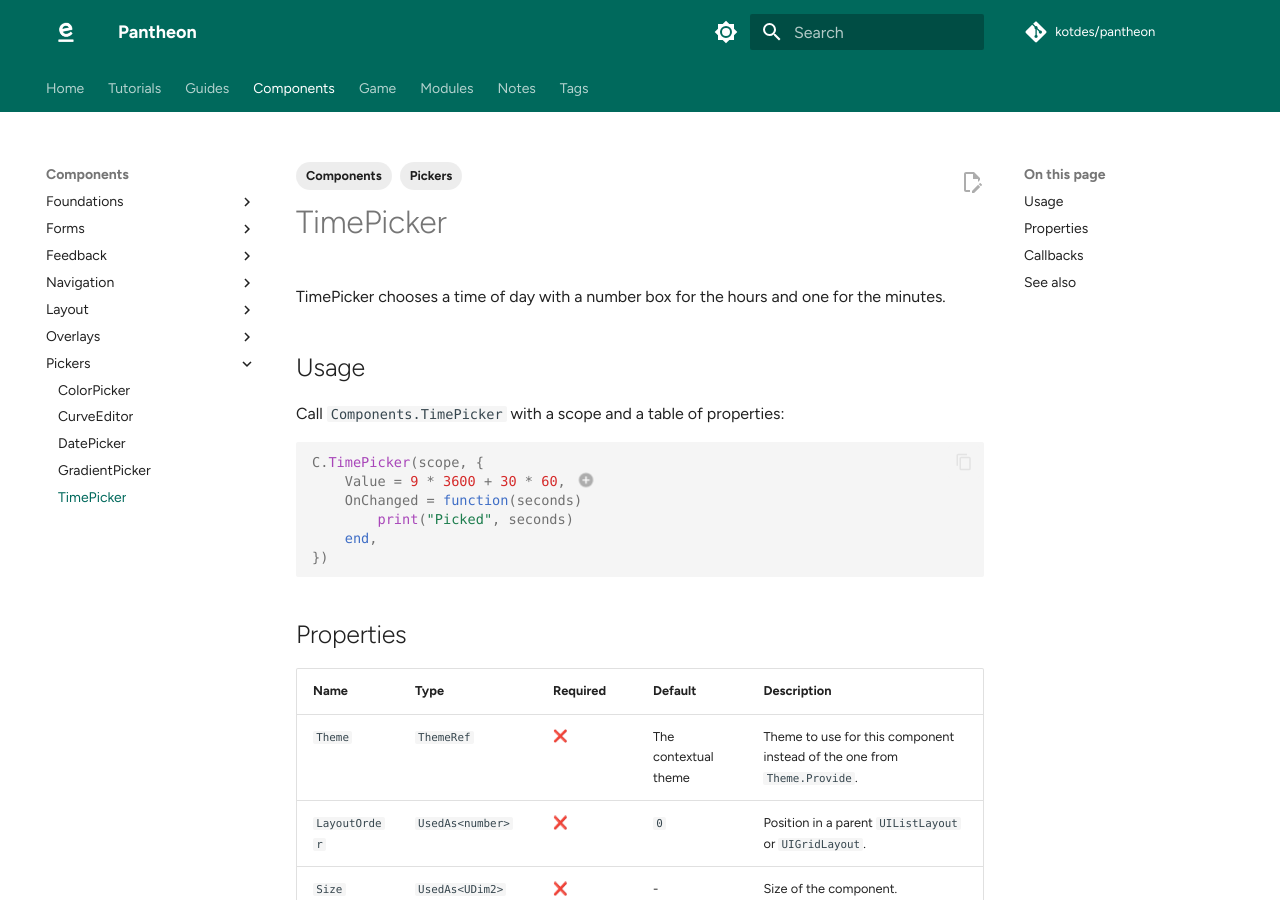
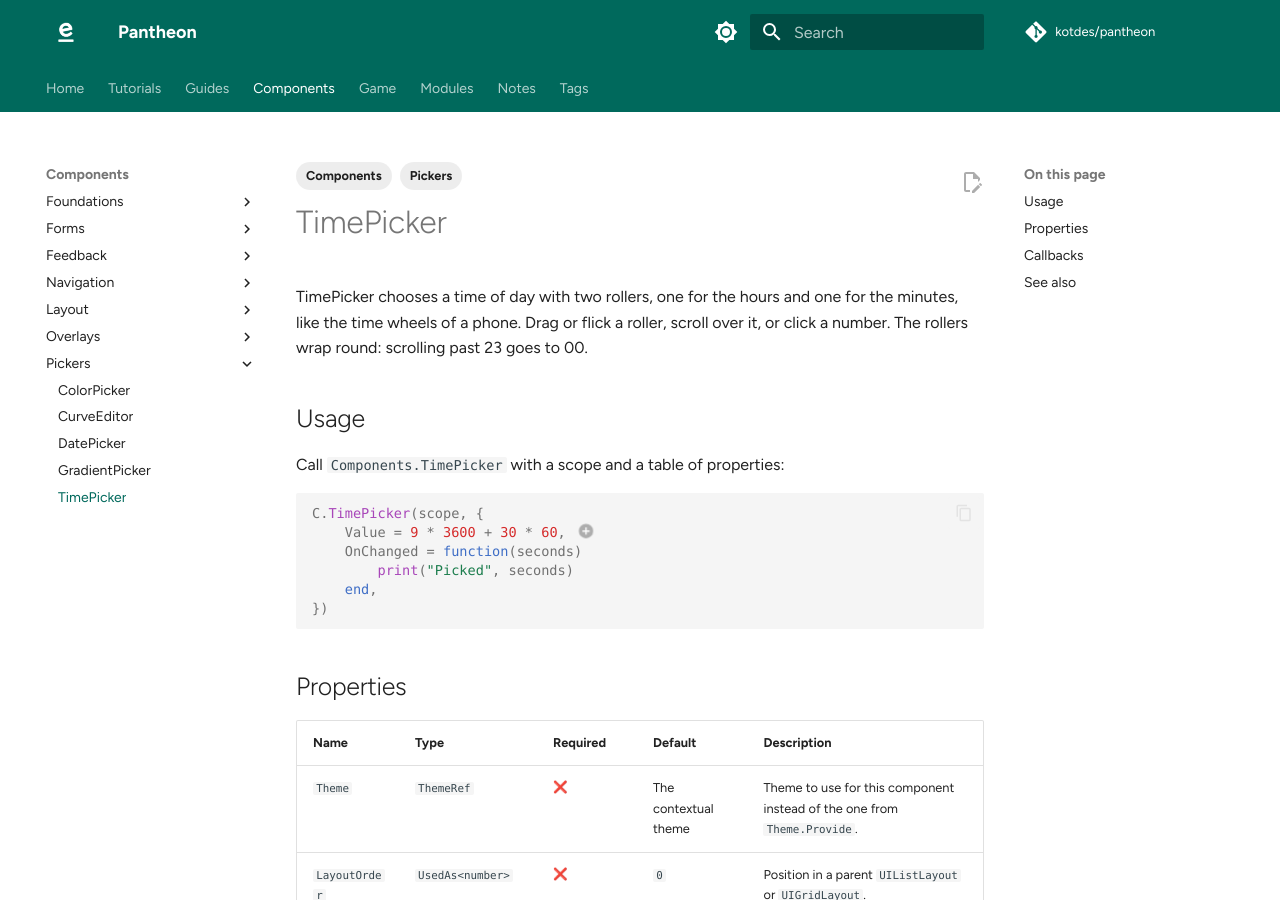
Before and after one commit to Benovates/pantheon, an MkDocs documentation site: the page built from docs/Components/Pickers/TimePicker.md, in a window 1280 px wide and 900 px high. Built offline with MkDocs 1.6.1 and Material for MkDocs 9.7.7, drawn with Linux system fonts in a browser that asks for light colours; emoji names are drawn with the system emoji font; some web fonts are replaced; comment, search, counter and statistics services are not loaded.

Commit message:
edit: TimePicker as blurred rollers

```diff
--- a/docs/Components/Pickers/TimePicker.md
+++ b/docs/Components/Pickers/TimePicker.md
@@ -6,7 +6,7 @@ tags:
 
 # TimePicker
 
-TimePicker chooses a time of day with a number box for the hours and one for the minutes.
+TimePicker chooses a time of day with two rollers, one for the hours and one for the minutes, like the time wheels of a phone. Drag or flick a roller, scroll over it, or click a number. The rollers wrap round: scrolling past 23 goes to 00.
 
 ## Usage
 
```
Also changed, not shown: 2 other files.
